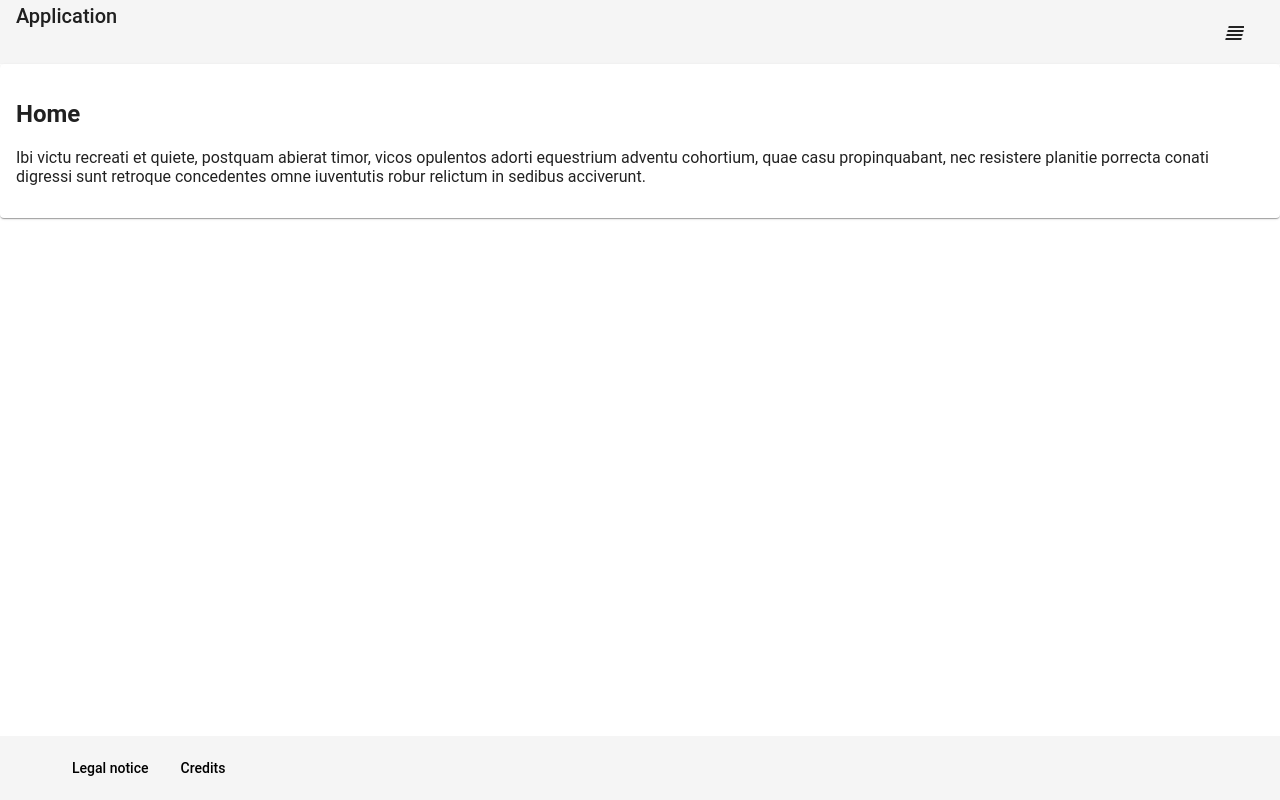
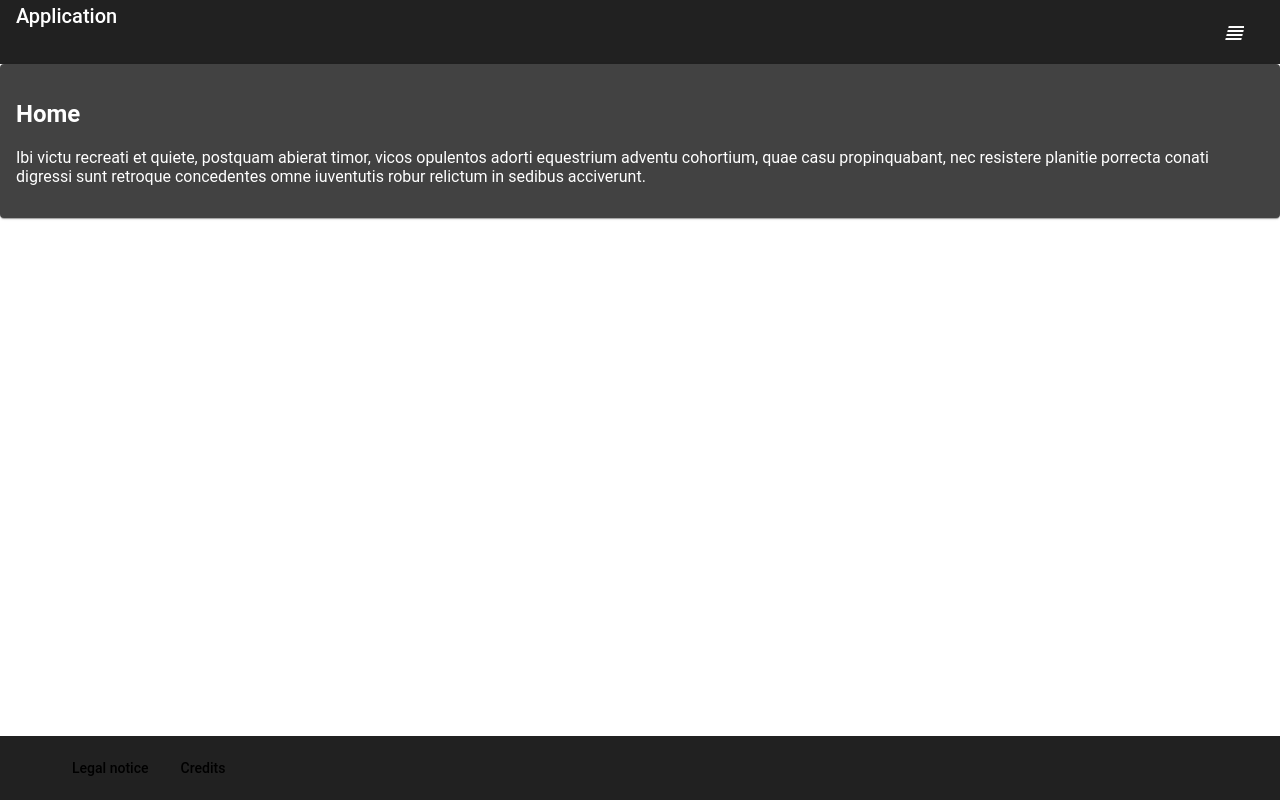
Before and after one commit to Gosuhan/LPST-Angular-services, an Angular app: page / in a window 1280 px wide. Built offline with nearby package versions, Linux system fonts and the light colour scheme.

Commit message:
Style css

```diff
--- a/src/styles.css
+++ b/src/styles.css
@@ -1,4 +1,4 @@
-@import "~@angular/material/prebuilt-themes/indigo-pink.css";
+@import "~@angular/material/prebuilt-themes/purple-green.css";
 html ,body {
     margin: 0;
     height: 100%;
```
